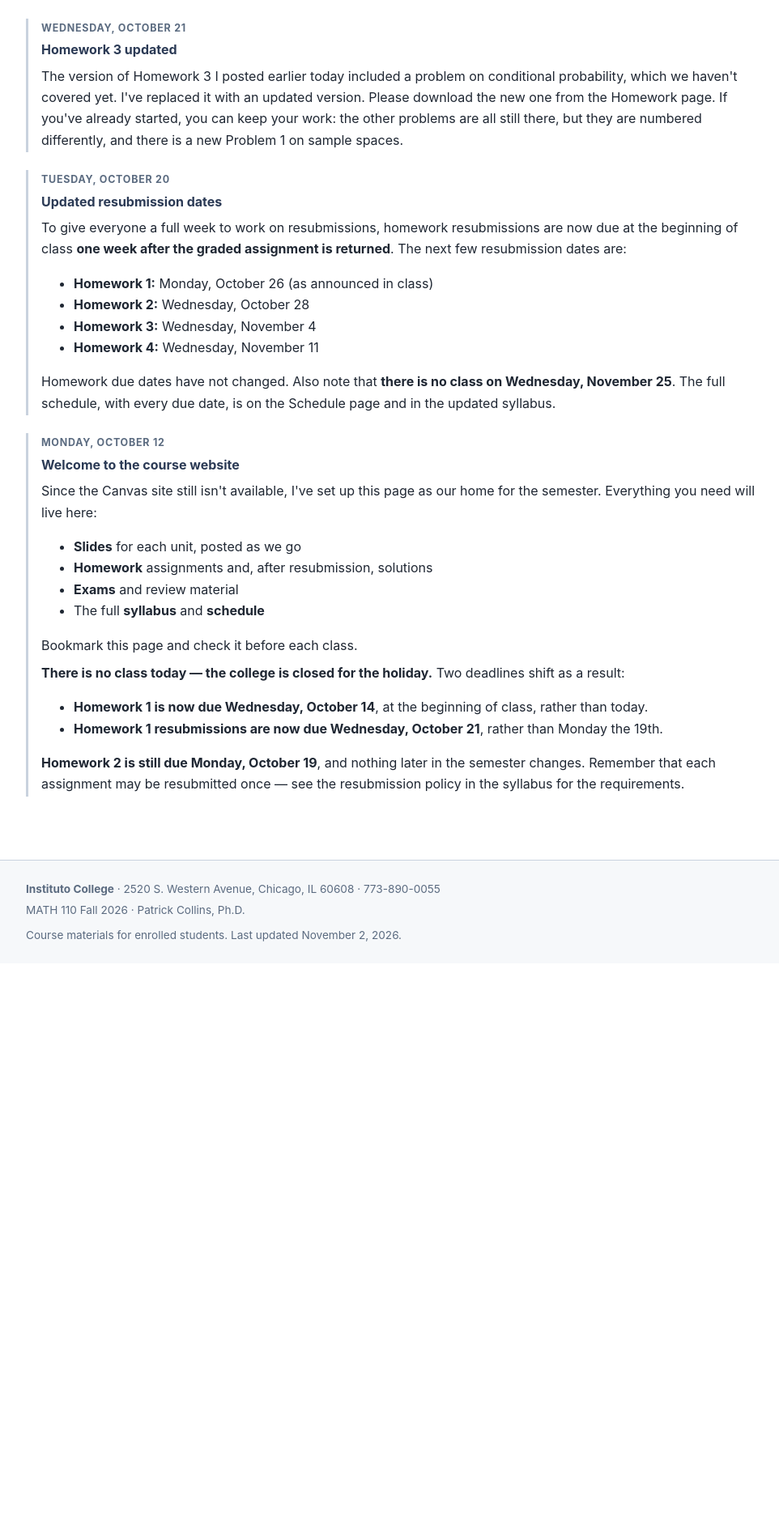
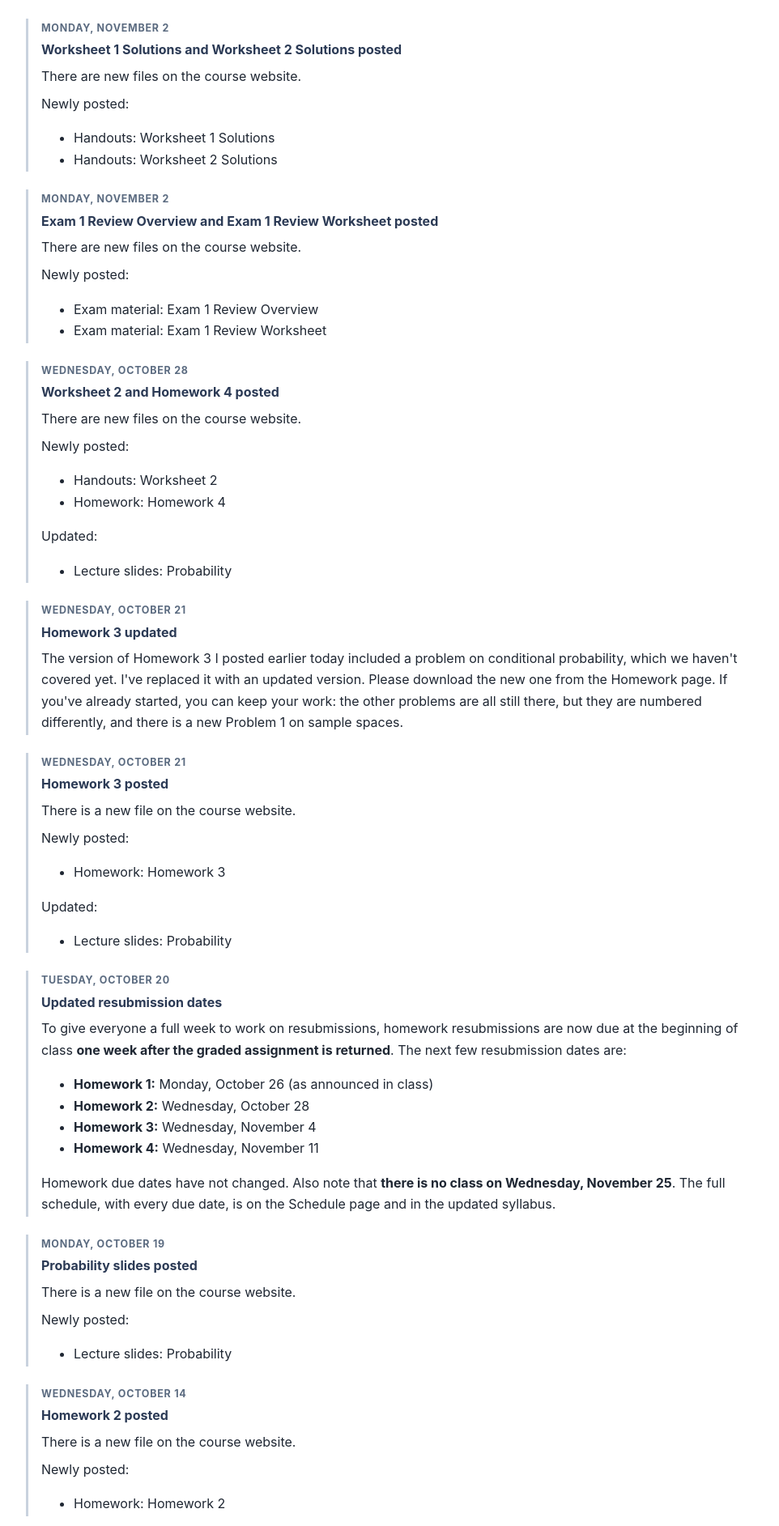
Before and after one commit to infinitejazzkeys-cmd/math110, a website: page docs/announcements.html in a window 1280 px wide. Shown: the part 235-2120 px from the top of the page at 81% size, without its empty margins (154-1116 px from the left). Before the commit the page ends 1425 px from the top, so only its background shows below. Drawn offline with nearby package versions, Linux system fonts and the light colour scheme.

Commit message:
Post an announcement with every email
npm run send-email now also posts the email as an announcement (send-email-only skips it). Automatic 'new material posted' drafts get a headline naming what was posted. Backfill dated announcements for the six emails that went out without one. No email; .last-emailed moved past this commit.

Co-Authored-By: Claude Opus 5.5 <noreply@anthropic.com>
Claude-Session: https://claude.ai/code/session_01RYuwTmj5ksn5ywLwx5Tdir

```diff
--- a/docs/announcements.html
+++ b/docs/announcements.html
@@ -24,9 +24,41 @@
 <h1>Announcements</h1>
 <p class="lede">Course updates, schedule changes, and reminders. Newest first.</p>
 <article class="ann">
+  <div class="ad">Monday, November 2</div>
+  <h3>Worksheet 1 Solutions and Worksheet 2 Solutions posted</h3>
+<p>There are new files on the course website.</p>
+<p>Newly posted:</p>
+<ul><li>Handouts: Worksheet 1 Solutions</li><li>Handouts: Worksheet 2 Solutions</li></ul>
+</article>
+<article class="ann">
+  <div class="ad">Monday, November 2</div>
+  <h3>Exam 1 Review Overview and Exam 1 Review Worksheet posted</h3>
+<p>There are new files on the course website.</p>
+<p>Newly posted:</p>
+<ul><li>Exam material: Exam 1 Review Overview</li><li>Exam material: Exam 1 Review Worksheet</li></ul>
+</article>
+<article class="ann">
+  <div class="ad">Wednesday, October 28</div>
+  <h3>Worksheet 2 and Homework 4 posted</h3>
+<p>There are new files on the course website.</p>
+<p>Newly posted:</p>
+<ul><li>Handouts: Worksheet 2</li><li>Homework: Homework 4</li></ul>
+<p>Updated:</p>
+<ul><li>Lecture slides: Probability</li></ul>
+</article>
+<article class="ann">
   <div class="ad">Wednesday, October 21</div>
   <h3>Homework 3 updated</h3>
 <p>The version of Homework 3 I posted earlier today included a problem on conditional probability, which we haven't covered yet. I've replaced it with an updated version. Please download the new one from the Homework page. If you've already started, you can keep your work: the other problems are all still there, but they are numbered differently, and there is a new Problem 1 on sample spaces.</p>
+</article>
+<article class="ann">
+  <div class="ad">Wednesday, October 21</div>
+  <h3>Homework 3 posted</h3>
+<p>There is a new file on the course website.</p>
+<p>Newly posted:</p>
+<ul><li>Homework: Homework 3</li></ul>
+<p>Updated:</p>
+<ul><li>Lecture slides: Probability</li></ul>
 </article>
 <article class="ann">
   <div class="ad">Tuesday, October 20</div>
@@ -34,6 +66,20 @@
 <p>To give everyone a full week to work on resubmissions, homework resubmissions are now due at the beginning of class <strong>one week after the graded assignment is returned</strong>. The next few resubmission dates are:</p>
 <ul><li><strong>Homework 1:</strong> Monday, October 26 (as announced in class)</li><li><strong>Homework 2:</strong> Wednesday, October 28</li><li><strong>Homework 3:</strong> Wednesday, November 4</li><li><strong>Homework 4:</strong> Wednesday, November 11</li></ul>
 <p>Homework due dates have not changed. Also note that <strong>there is no class on Wednesday, November 25</strong>. The full schedule, with every due date, is on the Schedule page and in the updated syllabus.</p>
+</article>
+<article class="ann">
+  <div class="ad">Monday, October 19</div>
+  <h3>Probability slides posted</h3>
+<p>There is a new file on the course website.</p>
+<p>Newly posted:</p>
+<ul><li>Lecture slides: Probability</li></ul>
+</article>
+<article class="ann">
+  <div class="ad">Wednesday, October 14</div>
+  <h3>Homework 2 posted</h3>
+<p>There is a new file on the course website.</p>
+<p>Newly posted:</p>
+<ul><li>Homework: Homework 2</li></ul>
 </article>
 <article class="ann">
   <div class="ad">Monday, October 12</div>
--- a/package.json
+++ b/package.json
@@ -11,13 +11,14 @@
     "publish-site": "node build.mjs && node publish.mjs && node notify.mjs",
     "publish-quiet": "node build.mjs && node publish.mjs && node notify.mjs",
 
-    "send-email": "powershell -NoProfile -ExecutionPolicy Bypass -File send-mail.ps1",
+    "send-email": "powershell -NoProfile -ExecutionPolicy Bypass -File send-mail.ps1 -Announce",
+    "send-email-only": "powershell -NoProfile -ExecutionPolicy Bypass -File send-mail.ps1",
     "send-and-announce": "powershell -NoProfile -ExecutionPolicy Bypass -File send-mail.ps1 -Announce",
     "preview-announce": "powershell -NoProfile -ExecutionPolicy Bypass -File send-mail.ps1 -DryRun -Announce",
     "discard-email": "node -e \"require('fs').rmSync('email-draft.txt',{force:true});console.log('Draft discarded - nothing will be emailed.')\"",
 
     "setup-mail": "powershell -NoProfile -ExecutionPolicy Bypass -File setup-mail.ps1",
     "test-mail": "powershell -NoProfile -ExecutionPolicy Bypass -File send-mail.ps1 -TestOnly",
-    "preview-mail": "powershell -NoProfile -ExecutionPolicy Bypass -File send-mail.ps1 -DryRun"
+    "preview-mail": "powershell -NoProfile -ExecutionPolicy Bypass -File send-mail.ps1 -DryRun -Announce"
   }
 }
```
Also changed, not shown: announce.mjs (+22 -0 lines), content/announcements.md (+51 -0 lines), docs/index.html (+2 -2 lines), README.md.
